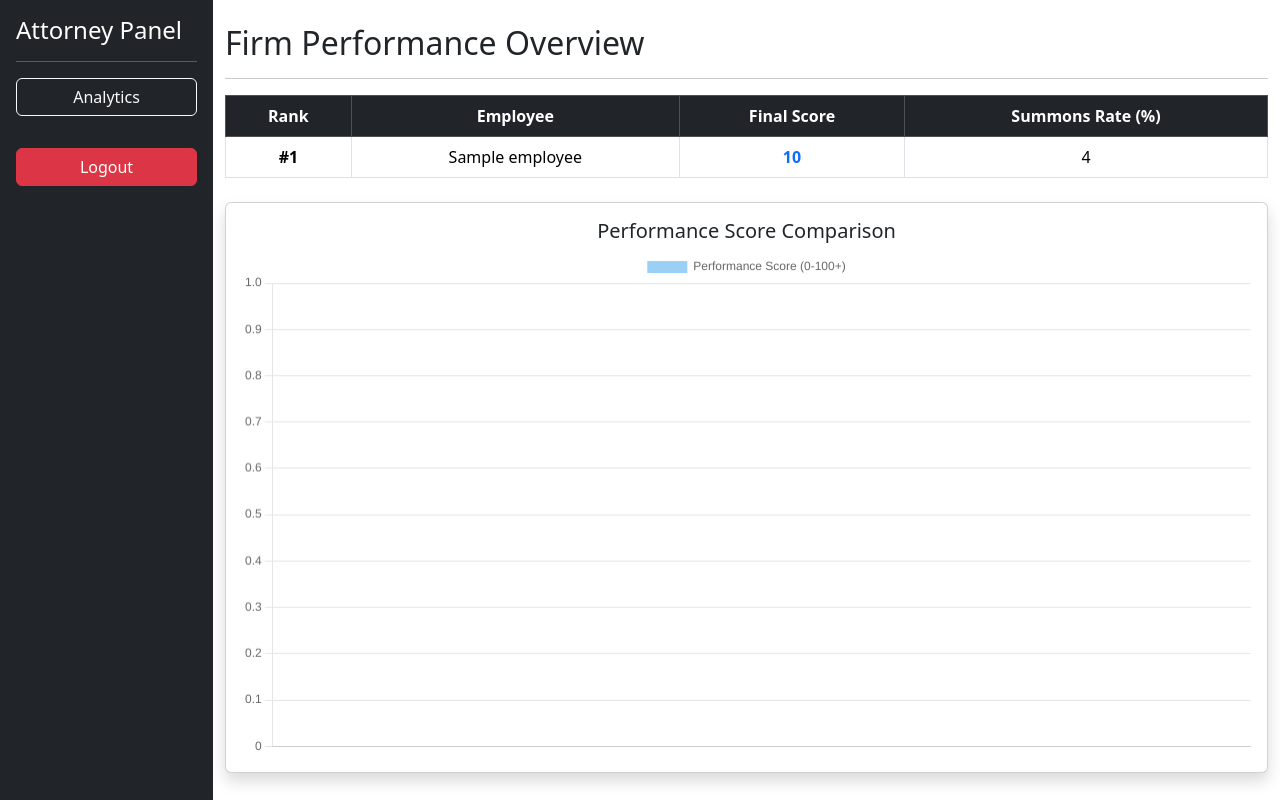
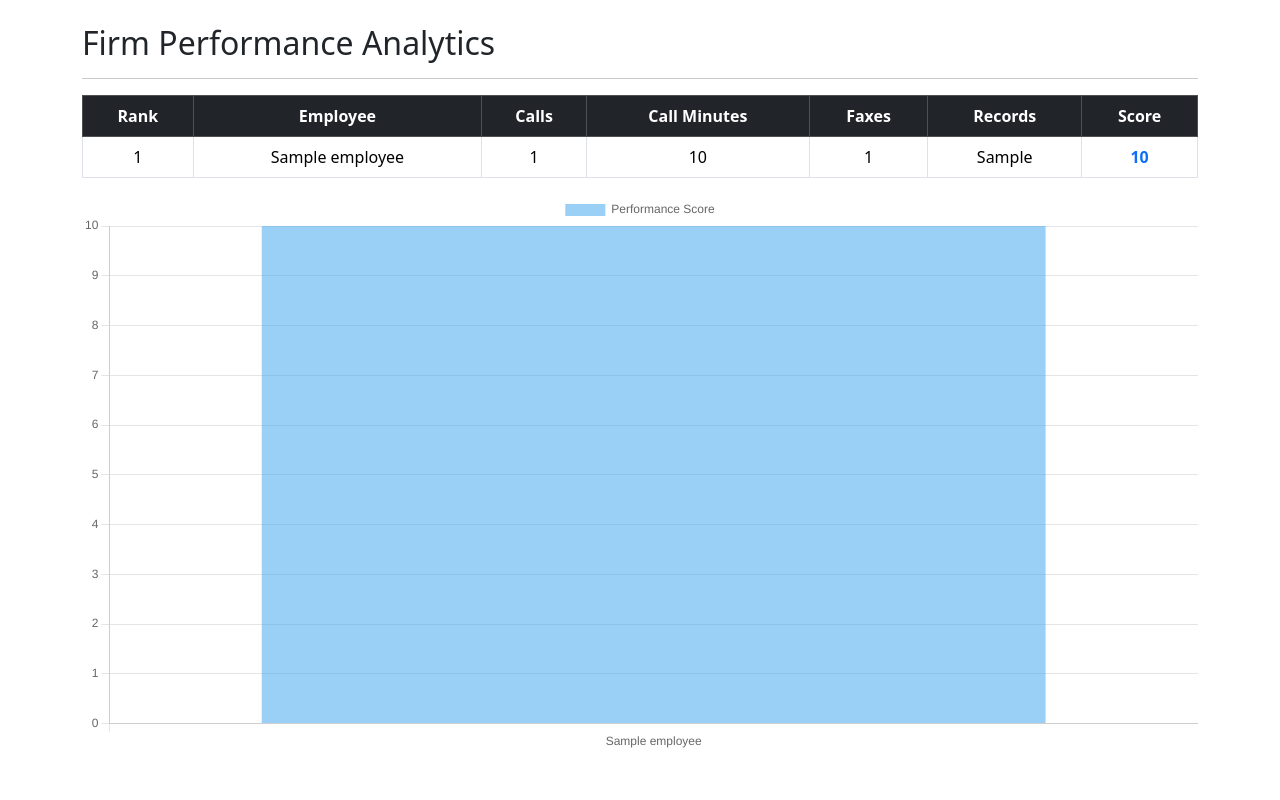
Before and after one commit to samarths545-star/team_tracker, a Flask app: template templates/attorney_dashboard.html in a window 1280 px wide. Run offline with Flask 3, Linux system fonts and the light colour scheme; the template is opened without the code that fills it: most values are stand-ins (such as "Sample title", 1, 10 or a date in 2020).

Commit message:
Full analytics engine integrated: calls + fax + consolidated performance scoring

```diff
--- a/app.py
+++ b/app.py
@@ -1,9 +1,8 @@
-from flask import Flask, render_template, request, redirect, jsonify
+from flask import Flask, render_template, request, redirect
 from flask_login import LoginManager, UserMixin, login_user, login_required, logout_user, current_user
 import pandas as pd
 import sqlite3
 import os
-import json
 from datetime import datetime
 
 app = Flask(__name__)
@@ -22,34 +21,20 @@
     c = conn.cursor()
 
     c.execute("""
-        CREATE TABLE IF NOT EXISTS performance_history (
-            id INTEGER PRIMARY KEY AUTOINCREMENT,
-            employee TEXT,
-            date TEXT,
-            No_of_cases INTEGER,
-            No_of_facilities_total INTEGER,
-            Records_expected INTEGER,
-            Records_received INTEGER,
-            Records_should_be_received INTEGER,
-            Records_if_all_docs_available INTEGER
-        )
-    """)
-
-    c.execute("""
-        CREATE TABLE IF NOT EXISTS cases (
-            id INTEGER PRIMARY KEY AUTOINCREMENT,
-            case_name TEXT,
-            facility TEXT
-        )
-    """)
-
-    c.execute("""
-        CREATE TABLE IF NOT EXISTS defendants (
-            id INTEGER PRIMARY KEY AUTOINCREMENT,
-            case_id INTEGER,
-            defendant_name TEXT,
-            served INTEGER DEFAULT 0
-        )
+    CREATE TABLE IF NOT EXISTS analytics (
+        id INTEGER PRIMARY KEY AUTOINCREMENT,
+        employee TEXT,
+        total_calls INTEGER,
+        connected_calls INTEGER,
+        call_minutes REAL,
+        total_faxes INTEGER,
+        fax_minutes REAL,
+        records_received INTEGER,
+        correspondence_received INTEGER,
+        cases INTEGER,
+        facilities INTEGER,
+        score REAL
+    )
     """)
 
     conn.commit()
@@ -61,7 +46,6 @@
 
 USERS = {
     "BigBossSteve": {"password": "Masterlogin3217", "role": "attorney"},
-    "Samarth": {"password": "Samarth1711", "role": "employee"},
     "Kavish": {"password": "1234", "role": "employee"},
     "Chirag": {"password": "1234", "role": "employee"},
     "Sahil": {"password": "1234", "role": "employee"},
@@ -79,78 +63,6 @@
         return User(user_id, USERS[user_id]["role"])
     return None
 
-# ================= HELPERS =================
-
-def safe_divide(n, d):
-    try:
-        return float(n) / float(d) if d and float(d) != 0 else 0.0
-    except:
-        return 0.0
-
-def normalize(value, min_v, max_v):
-    if max_v == min_v:
-        return 1
-    return (value - min_v) / (max_v - min_v)
-
-def get_summons_rate():
-    conn = sqlite3.connect(DB_PATH)
-    c = conn.cursor()
-    c.execute("SELECT COUNT(*) FROM defendants")
-    total = c.fetchone()[0]
-    c.execute("SELECT COUNT(*) FROM defendants WHERE served=1")
-    served = c.fetchone()[0]
-    conn.close()
-    return safe_divide(served, total)
-
-# ================= PERFORMANCE =================
-
-def calculate_employee_performance(emp, all_emps):
-
-    rr = emp["Records_received"]
-    rexp = emp["Records_expected"]
-    rshould = emp["Records_should_be_received"]
-    rdocs = emp["Records_if_all_docs_available"]
-    cases = emp["No_of_cases"]
-    facilities = emp["No_of_facilities_total"]
-
-    fulfillment = safe_divide(rr, rshould)
-    efficiency = safe_divide(rr, rexp)
-    documentation = safe_divide(rr, rdocs)
-    case_eff = safe_divide(rr, cases)
-    facility_yield = safe_divide(rr, facilities)
-
-    case_list = [safe_divide(e["Records_received"], e["No_of_cases"]) for e in all_emps]
-    facility_list = [safe_divide(e["Records_received"], e["No_of_facilities_total"]) for e in all_emps]
-
-    norm_case = normalize(case_eff, min(case_list), max(case_list))
-    norm_facility = normalize(facility_yield, min(facility_list), max(facility_list))
-
-    base_score = (
-        fulfillment * 0.30 +
-        efficiency * 0.25 +
-        documentation * 0.20 +
-        norm_case * 0.15 +
-        norm_facility * 0.10
-    ) * 100
-
-    summons_bonus = get_summons_rate() * 10
-    final_score = base_score + summons_bonus
-
-    return {
-        "Employee": emp["employee"],
-        "Final_Score": round(final_score,2),
-        "Summons_Rate": round(get_summons_rate()*100,1)
-    }
-
-def rank_employees(employee_list):
-    results = []
-    for emp in employee_list:
-        results.append(calculate_employee_performance(emp, employee_list))
-    results.sort(key=lambda x: x["Final_Score"], reverse=True)
-    for i, r in enumerate(results):
-        r["Rank"] = i + 1
-    return results
-
 # ================= LOGIN =================
 
 @app.route("/", methods=["GET","POST"])
@@ -160,10 +72,7 @@
         p = request.form["password"]
         if u in USERS and USERS[u]["password"] == p:
             login_user(User(u, USERS[u]["role"]))
-            if USERS[u]["role"] == "attorney":
-                return redirect("/attorney_dashboard")
-            else:
-                return redirect("/employee_dashboard")
+            return redirect("/attorney_dashboard" if USERS[u]["role"]=="attorney" else "/employee_dashboard")
     return render_template("login.html")
 
 @app.route("/logout")
@@ -186,95 +95,119 @@
 @app.route("/attorney_dashboard")
 @login_required
 def attorney_dashboard():
-    if current_user.role != "attorney":
-        return redirect("/employee_dashboard")
 
     conn = sqlite3.connect(DB_PATH)
-    df = pd.read_sql_query("SELECT * FROM performance_history", conn)
+    df = pd.read_sql_query("SELECT * FROM analytics", conn)
     conn.close()
 
     if df.empty:
-        return render_template("attorney_dashboard.html", tables=[])
+        return render_template("attorney_dashboard.html", data=[])
 
-    grouped = df.groupby("employee").sum(numeric_only=True).reset_index()
-    ranked = rank_employees(grouped.to_dict(orient="records"))
+    df = df.sort_values("score", ascending=False)
+    df["Rank"] = range(1, len(df)+1)
 
     return render_template("attorney_dashboard.html",
-                           tables=ranked,
-                           chart_data=json.dumps(ranked))
+                           data=df.to_dict(orient="records"))
 
-# ================= UPLOAD (EMPLOYEE ONLY) =================
+# ================= CALL UPLOAD =================
 
-@app.route("/upload", methods=["POST"])
+@app.route("/upload_call", methods=["POST"])
 @login_required
-def upload():
-    if current_user.role != "employee":
-        return redirect("/attorney_dashboard")
+def upload_call():
+
+    file = request.files["file"]
+    df = pd.read_csv(file)
+
+    total_calls = len(df)
+    connected_calls = len(df[df["Action Result"]=="Connected"]) if "Action Result" in df.columns else 0
+
+    df["Duration"] = pd.to_timedelta(df["Duration"])
+    call_minutes = df["Duration"].dt.total_seconds().sum()/60
+
+    save_temp("call", total_calls, connected_calls, call_minutes)
+
+    return redirect("/employee_dashboard")
+
+# ================= FAX UPLOAD =================
+
+@app.route("/upload_fax", methods=["POST"])
+@login_required
+def upload_fax():
+
+    file = request.files["file"]
+    df = pd.read_csv(file)
+
+    total_faxes = len(df[df["Direction"]=="Outgoing"])
+    fax_minutes = total_faxes * 20  # 20 minute rule
+
+    save_temp("fax", total_faxes, 0, fax_minutes)
+
+    return redirect("/employee_dashboard")
+
+# ================= CONSOLIDATED UPLOAD =================
+
+@app.route("/upload_consolidated", methods=["POST"])
+@login_required
+def upload_consolidated():
 
     file = request.files["file"]
     df = pd.read_excel(file)
 
-    conn = sqlite3.connect(DB_PATH)
-    c = conn.cursor()
+    records_received = df["No. of Records Received (MR & MB)"].sum()
+    correspondence_received = df["No. of Correspondence Received "].sum()
+    cases = df["No. of cases"].sum()
+    facilities = df["No. of Facilities"].sum()
 
-    today = datetime.now().strftime("%Y-%m-%d")
-
-    for _, row in df.iterrows():
-        c.execute("""
-            INSERT INTO performance_history (
-                employee, date,
-                No_of_cases, No_of_facilities_total,
-                Records_expected, Records_received,
-                Records_should_be_received,
-                Records_if_all_docs_available
-            )
-            VALUES (?, ?, ?, ?, ?, ?, ?, ?)
-        """, (
-            current_user.id,
-            today,
-            row.get("No_of_cases",0),
-            row.get("No_of_facilities_total",0),
-            row.get("Records_expected",0),
-            row.get("Records_received",0),
-            row.get("Records_should_be_received",0),
-            row.get("Records_if_all_docs_available",0)
-        ))
-
-    conn.commit()
-    conn.close()
+    calculate_final_score(records_received, correspondence_received, cases, facilities)
 
     return redirect("/employee_dashboard")
 
-# ================= SUMMONS =================
+# ================= PERFORMANCE LOGIC =================
 
-@app.route("/summons")
-@login_required
-def summons():
-    if current_user.role != "employee":
-        return redirect("/attorney_dashboard")
+temp_storage = {}
+
+def save_temp(type_name, val1, val2, val3):
+    if current_user.id not in temp_storage:
+        temp_storage[current_user.id] = {}
+
+    if type_name=="call":
+        temp_storage[current_user.id]["total_calls"]=val1
+        temp_storage[current_user.id]["connected_calls"]=val2
+        temp_storage[current_user.id]["call_minutes"]=val3
+    elif type_name=="fax":
+        temp_storage[current_user.id]["total_faxes"]=val1
+        temp_storage[current_user.id]["fax_minutes"]=val3
+
+def calculate_final_score(records_received, correspondence_received, cases, facilities):
+
+    data = temp_storage.get(current_user.id, {})
+
+    total_calls = data.get("total_calls",0)
+    connected_calls = data.get("connected_calls",0)
+    call_minutes = data.get("call_minutes",0)
+    total_faxes = data.get("total_faxes",0)
+    fax_minutes = data.get("fax_minutes",0)
+
+    connection_rate = connected_calls/total_calls if total_calls else 0
+    productivity = records_received/(cases if cases else 1)
+
+    score = (
+        connection_rate*20 +
+        (call_minutes/60)*10 +
+        (total_faxes*2) +
+        (records_received*3) +
+        (correspondence_received*2) +
+        productivity*10
+    )
 
     conn = sqlite3.connect(DB_PATH)
-    cases = pd.read_sql_query("SELECT * FROM cases", conn)
-    defendants = pd.read_sql_query("SELECT * FROM defendants", conn)
-    conn.close()
-
-    return render_template("summons.html",
-                           cases=cases.to_dict(orient="records"),
-                           defendants=defendants.to_dict(orient="records"))
-
-@app.route("/toggle_served/<int:def_id>")
-@login_required
-def toggle_served(def_id):
-    if current_user.role != "employee":
-        return redirect("/attorney_dashboard")
-
-    conn = sqlite3.connect(DB_PATH)
-    c = conn.cursor()
-    c.execute("UPDATE defendants SET served = CASE WHEN served=1 THEN 0 ELSE 1 END WHERE id=?",(def_id,))
+    conn.execute("""
+    INSERT INTO analytics
+    (employee,total_calls,connected_calls,call_minutes,total_faxes,fax_minutes,
+     records_received,correspondence_received,cases,facilities,score)
+    VALUES (?,?,?,?,?,?,?,?,?,?,?)
+    """,(current_user.id,total_calls,connected_calls,call_minutes,
+         total_faxes,fax_minutes,records_received,correspondence_received,
+         cases,facilities,score))
     conn.commit()
     conn.close()
-
-    return redirect("/summons")
-
-if __name__ == "__main__":
-    app.run(debug=True)
--- a/templates/attorney_dashboard.html
+++ b/templates/attorney_dashboard.html
@@ -5,94 +5,53 @@
 <link href="https://cdn.jsdelivr.net/npm/bootstrap@5.3.2/dist/css/bootstrap.min.css" rel="stylesheet">
 <script src="https://cdn.jsdelivr.net/npm/chart.js"></script>
 </head>
-
 <body>
-
-<div class="d-flex">
-
-    <!-- SIDEBAR -->
-    <div class="bg-dark text-white p-3" style="width:250px; min-height:100vh;">
-        <h4>Attorney Panel</h4>
+<div class="container mt-4">
+<h2>Firm Performance Analytics</h2>
 <hr>
 
-        <a href="/attorney_dashboard" class="btn btn-outline-light w-100 mb-2">Analytics</a>
+{% if data %}
 
-        <a href="/logout" class="btn btn-danger w-100 mt-4">Logout</a>
-    </div>
-
-    <!-- MAIN CONTENT -->
-    <div class="container mt-4">
-
-        <h2>Firm Performance Overview</h2>
-        <hr>
-
-        {% if tables %}
-
-        <table class="table table-bordered text-center align-middle">
-            <thead class="table-dark">
-                <tr>
+<table class="table table-bordered text-center">
+<tr class="table-dark">
 <th>Rank</th>
 <th>Employee</th>
-                    <th>Final Score</th>
-                    <th>Summons Rate (%)</th>
+<th>Calls</th>
+<th>Call Minutes</th>
+<th>Faxes</th>
+<th>Records</th>
+<th>Score</th>
 </tr>
-            </thead>
-            <tbody>
-                {% for row in tables %}
+
+{% for row in data %}
 <tr>
-                    <td><strong>#{{ row.Rank }}</strong></td>
-                    <td>{{ row.Employee }}</td>
-                    <td class="fw-bold text-primary">{{ row.Final_Score }}</td>
-                    <td>{{ row.Summons_Rate }}</td>
+<td>{{ row.Rank }}</td>
+<td>{{ row.employee }}</td>
+<td>{{ row.total_calls }}</td>
+<td>{{ row.call_minutes|round(1) }}</td>
+<td>{{ row.total_faxes }}</td>
+<td>{{ row.records_received }}</td>
+<td class="fw-bold text-primary">{{ row.score|round(2) }}</td>
 </tr>
 {% endfor %}
-            </tbody>
 </table>
 
-        <div class="card shadow mt-4">
-            <div class="card-body">
-                <h5 class="text-center">Performance Score Comparison</h5>
 <canvas id="chart"></canvas>
-            </div>
-        </div>
+
+<script>
+const labels = [{% for row in data %}"{{ row.employee }}",{% endfor %}];
+const scores = [{% for row in data %}{{ row.score }},{% endfor %}];
+
+new Chart(document.getElementById("chart"),{
+type:"bar",
+data:{labels:labels,datasets:[{label:"Performance Score",data:scores}]}
+});
+</script>
 
 {% else %}
-
-        <div class="alert alert-warning">
-            No performance data available yet.
-        </div>
-
+<div class="alert alert-warning">No analytics yet.</div>
 {% endif %}
 
 </div>
-
-</div>
-
-<script>
-{% if chart_data %}
-const data = {{ chart_data|safe }};
-const labels = data.map(e => e.Employee);
-const scores = data.map(e => e.Final_Score);
-
-new Chart(document.getElementById('chart'), {
-    type: 'bar',
-    data: {
-        labels: labels,
-        datasets: [{
-            label: 'Performance Score (0-100+)',
-            data: scores
-        }]
-    },
-    options: {
-        scales: {
-            y: {
-                beginAtZero: true
-            }
-        }
-    }
-});
-{% endif %}
-</script>
-
 </body>
 </html>
```
Lines whose indentation alone changed are shown as unchanged.
